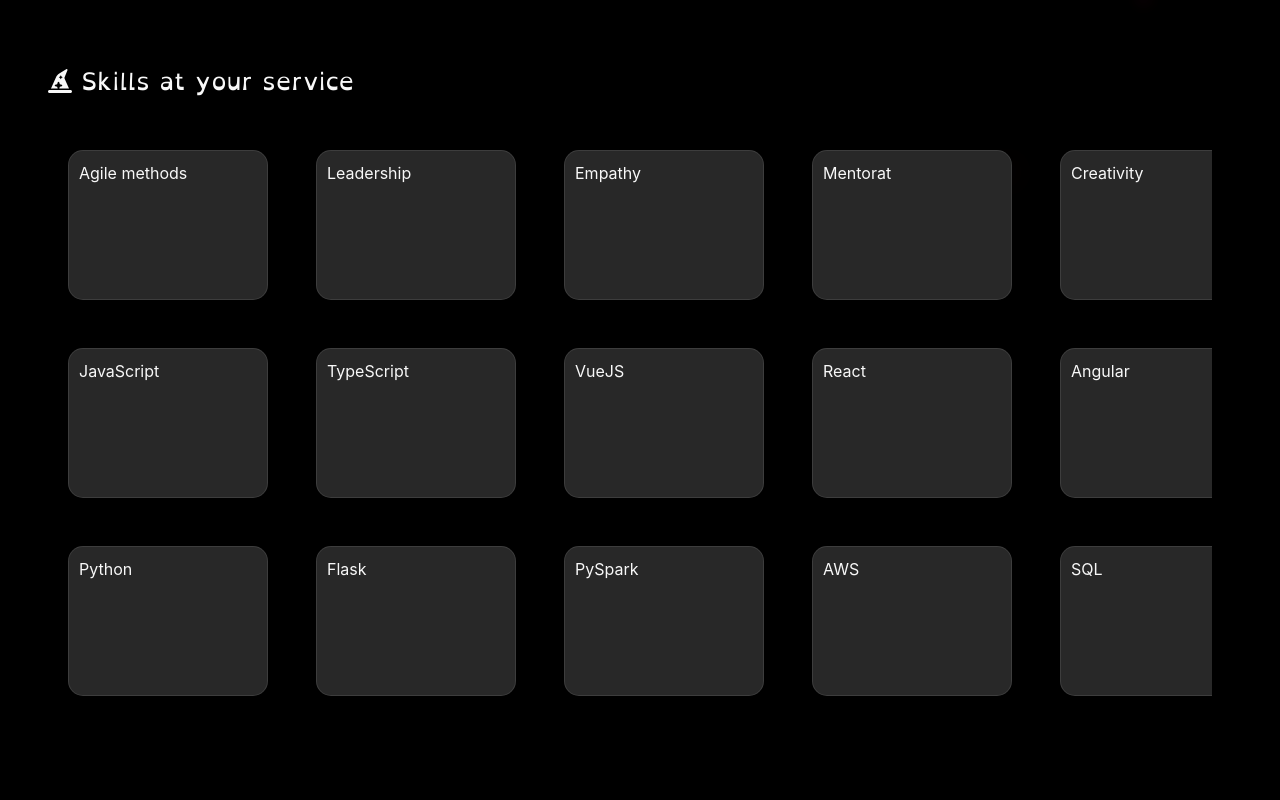
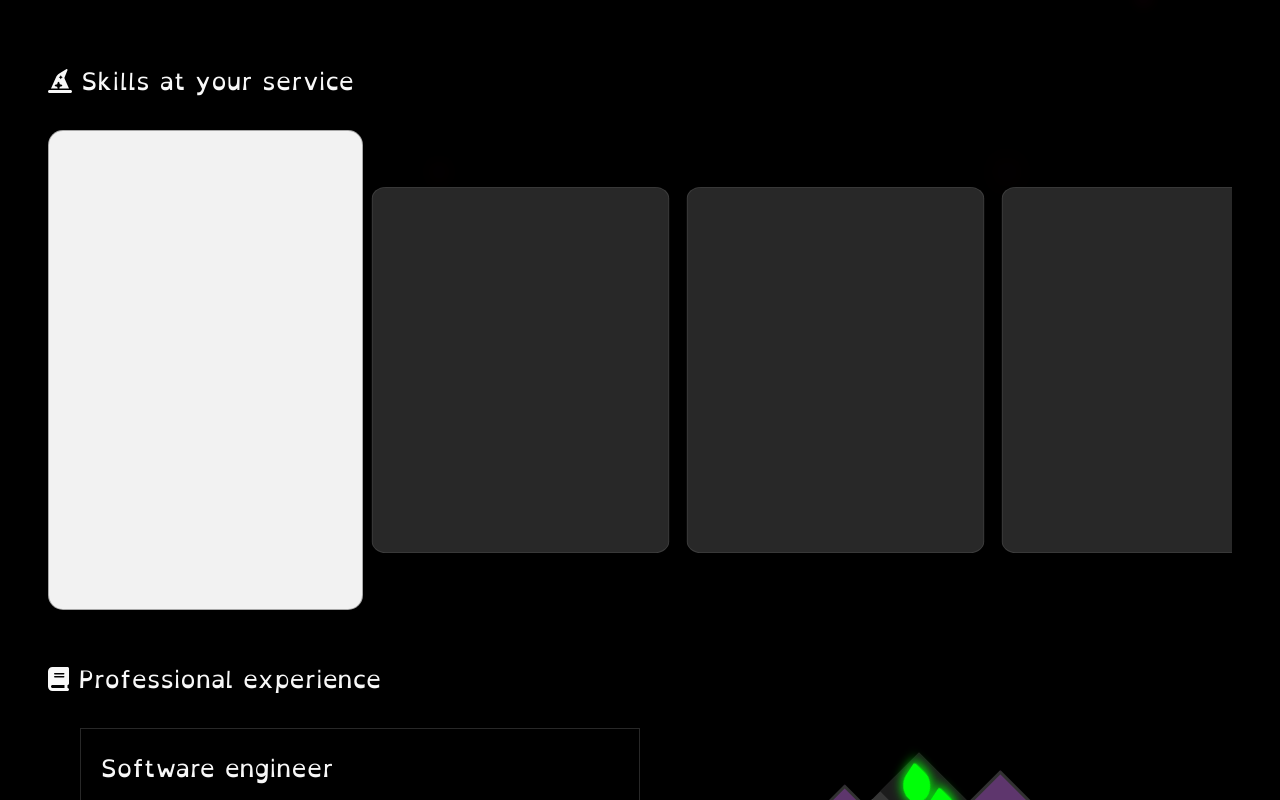
Before and after one commit to angele-henry-dev/LadyRaccoon, a Vue app: page / in a window 1280 px wide. Shown: the part 680-1480 px from the top of the page. Built offline with nearby package versions, Linux system fonts and the light colour scheme.

Commit message:
Cards system?

```diff
--- a/src/assets/main.css
+++ b/src/assets/main.css
@@ -86,8 +86,7 @@
 #description {
   margin-bottom: calc(var(--section-gap) * 1.5);
 }
-header,
-#skills {
+header {
   margin-bottom: calc(var(--section-gap));
 }
 
--- a/src/assets/models/skills.json
+++ b/src/assets/models/skills.json
@@ -3,69 +3,82 @@
     "type": "Tech leader",
     "skills": [
       {
-        "title": "Agile methods",
+        "title": "Agile methodology",
         "levelAcquired": 1,
-        "levelTotal": 1
-      },
-      {
-        "title": "Leadership",
-        "levelAcquired": 1,
-        "levelTotal": 1
+        "levelTotal": 1,
+        "children": []
       },
       {
         "title": "Empathy",
         "levelAcquired": 1,
-        "levelTotal": 1
+        "levelTotal": 1,
+        "children": []
       },
       {
         "title": "Mentorat",
         "levelAcquired": 1,
-        "levelTotal": 1
+        "levelTotal": 1,
+        "children": []
       },
       {
         "title": "Creativity",
         "levelAcquired": 1,
-        "levelTotal": 1
+        "levelTotal": 1,
+        "children": []
       },
       {
         "title": "Adaptability",
         "levelAcquired": 1,
-        "levelTotal": 1
+        "levelTotal": 1,
+        "children": []
       }
     ]
   },
   {
-    "type": "Frontend",
+    "type": "Frontend pihdgilehfurjg rfgihe rfogubh erofjg herdfjsg djgbr",
     "skills": [
       {
         "title": "JavaScript",
         "levelAcquired": 3,
-        "levelTotal": 3
+        "levelTotal": 3,
+        "children": [
+          {
+            "title": "VueJS",
+            "levelAcquired": 3,
+            "levelTotal": 3,
+            "children": []
+          },
+          {
+            "title": "React",
+            "levelAcquired": 1,
+            "levelTotal": 3,
+            "children": []
+          },
+          {
+            "title": "Angular",
+            "levelAcquired": 1,
+            "levelTotal": 3,
+            "children": []
+          }
+        ]
       },
       {
         "title": "TypeScript",
         "levelAcquired": 3,
-        "levelTotal": 3
-      },
-      {
-        "title": "VueJS",
-        "levelAcquired": 3,
-        "levelTotal": 3
-      },
-      {
-        "title": "React",
-        "levelAcquired": 1,
-        "levelTotal": 3
-      },
-      {
-        "title": "Angular",
-        "levelAcquired": 1,
-        "levelTotal": 3
+        "levelTotal": 3,
+        "children": []
       },
       {
         "title": "CSS",
         "levelAcquired": 3,
-        "levelTotal": 3
+        "levelTotal": 3,
+        "children": []
+      },
+      {
+        "title": "UI/UX",
+        "levelAcquired": 3,
+        "levelTotal": 3,
+        "children": []
       }
     ]
   },
@@ -75,32 +88,75 @@
       {
         "title": "Python",
         "levelAcquired": 3,
-        "levelTotal": 3
+        "levelTotal": 3,
+        "children": [
+          {
+            "title": "Flask",
+            "levelAcquired": 2,
+            "levelTotal": 3,
+            "children": []
+          },
+          {
+            "title": "PySpark",
+            "levelAcquired": 2,
+            "levelTotal": 3,
+            "children": []
+          }
+        ]
       },
       {
-        "title": "Flask",
+        "title": "Java",
         "levelAcquired": 2,
-        "levelTotal": 3
+        "levelTotal": 3,
+        "children": [
+          {
+            "title": "Hibernate",
+            "levelAcquired": 2,
+            "levelTotal": 3,
+            "children": []
+          }
+        ]
       },
       {
-        "title": "PySpark",
+        "title": "C++",
         "levelAcquired": 2,
-        "levelTotal": 3
-      },
+        "levelTotal": 3,
+        "children": [
+          {
+            "title": "QT",
+            "levelAcquired": 2,
+            "levelTotal": 3,
+            "children": []
+          }
+        ]
+      }
+    ]
+  },
+  {
+    "type": "AWS",
+    "skills": [
       {
-        "title": "AWS",
+        "title": "AWS Lambda",
         "levelAcquired": 2,
-        "levelTotal": 3
-      },
+        "levelTotal": 3,
+        "children": []
+      }
+    ]
+  },
+  {
+    "type": "Databases",
+    "skills": [
       {
         "title": "SQL",
         "levelAcquired": 2,
-        "levelTotal": 3
+        "levelTotal": 3,
+        "children": []
       },
       {
         "title": "NoSQL",
         "levelAcquired": 2,
-        "levelTotal": 3
+        "levelTotal": 3,
+        "children": []
       }
     ]
   }
--- a/src/components/CarouselCards.vue
+++ b/src/components/CarouselCards.vue
@@ -4,49 +4,97 @@
 </script>
 
 <template>
-  <div class="carousel-container">
-    <div v-for="(item, index) in props.skills" :key="index" class="cards-line">
-      <div v-for="(child, j) in item.skills" :key="j" class="card-item">
-        <div class="title">
-          {{ child.title }}
-        </div>
+  <div class="cards-line">
+    <div
+      v-for="(item, index) in props.skills"
+      :key="index"
+      :class="`card-item${index === 0 ? ' card-active' : ''}`"
+    >
+      <div class="card-frame"></div>
+      <div class="card-inner">
+        {{ item.type }}
       </div>
     </div>
   </div>
 </template>
 
 <style scoped>
-.carousel-container {
-  --card-height: 150px;
-  --gap: 48px;
-  overflow-x: hidden;
-  position: relative;
-  display: flex;
-  flex-direction: column;
-  gap: var(--gap);
-  padding: 20px;
-  height: calc((var(--card-height) * 3) + (var(--gap) * 2) + 90px);
-}
 .cards-line {
+  /** 315 par 420 mobile */
+  --gap: 10px;
+  margin-bottom: 50px;
   width: 100%;
   display: flex;
   flex-direction: row;
-  gap: var(--gap);
+  flex-wrap: nowrap;
   overflow-x: auto;
   -webkit-overflow-scrolling: touch;
   &::-webkit-scrollbar {
     display: none;
   }
 }
+@media (width > 48em) {
+  .cards-line {
+    --card-width: 360px;
+  }
+}
+@media (width > 48em) {
+  .cards-line {
+    --card-height: 480px;
+  }
+}
+@media (width > 20.3125em) {
+  .cards-line {
+    --card-width: 315px;
+  }
+}
+@media (width < 47.99em) {
+  .cards-line {
+    --card-height: 420px;
+  }
+}
 
 .card-item {
-  padding: 10px;
+  position: relative;
+  width: var(--card-width);
+  height: var(--card-height);
+  flex: 0 0 auto;
+}
+.card-frame {
+  -webkit-transform: scale(0.9445, 0.7625);
+  transform: scale(0.9445, 0.7625);
+  transition:
+    background 0.4s cubic-bezier(0.25, 0.46, 0.45, 0.94),
+    -webkit-transform 0.6s cubic-bezier(0.19, 1, 0.22, 1);
+  background-color: #fff;
+}
+.card-frame,
+.card-frame:after,
+.card-frame:before {
+  position: absolute;
+  top: 0;
+  left: 0;
+  height: 100%;
+  width: 100%;
   background-color: var(--vt-c-black-mute);
   border: 1px solid var(--color-border);
   border-radius: 15px;
-  min-width: 200px;
-  max-width: 200px;
-  height: var(--card-height);
-  flex: 0 0 auto;
+}
+.card-active .card-frame {
+  -webkit-transform: scale(1);
+  transform: scale(1);
+  background-color: var(--vt-c-white-mute);
+}
+
+.card-inner {
+  height: 100%;
+  width: 100%;
+  padding: 57px 10px;
+  display: -webkit-flex;
+  display: -ms-flexbox;
+  display: flex;
+  -webkit-flex-direction: column;
+  -ms-flex-direction: column;
+  flex-direction: column;
 }
 </style>
```
